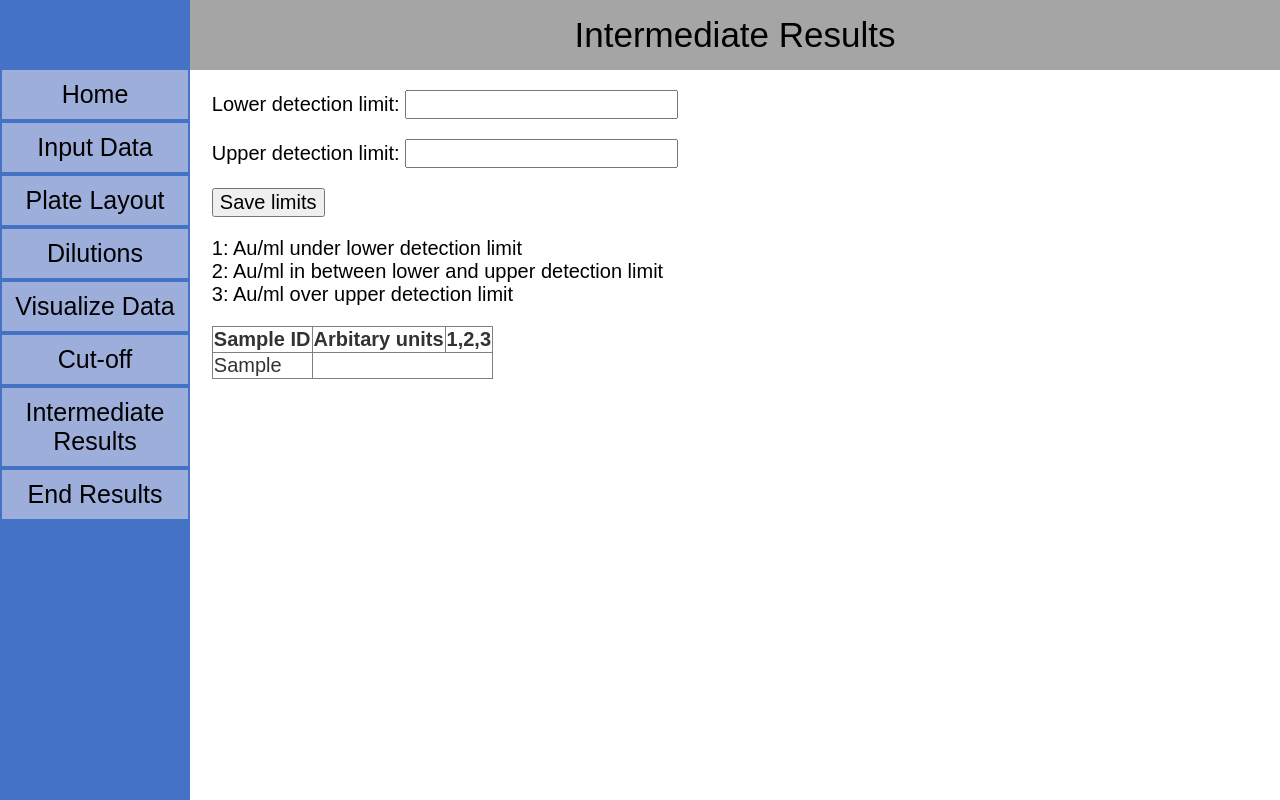
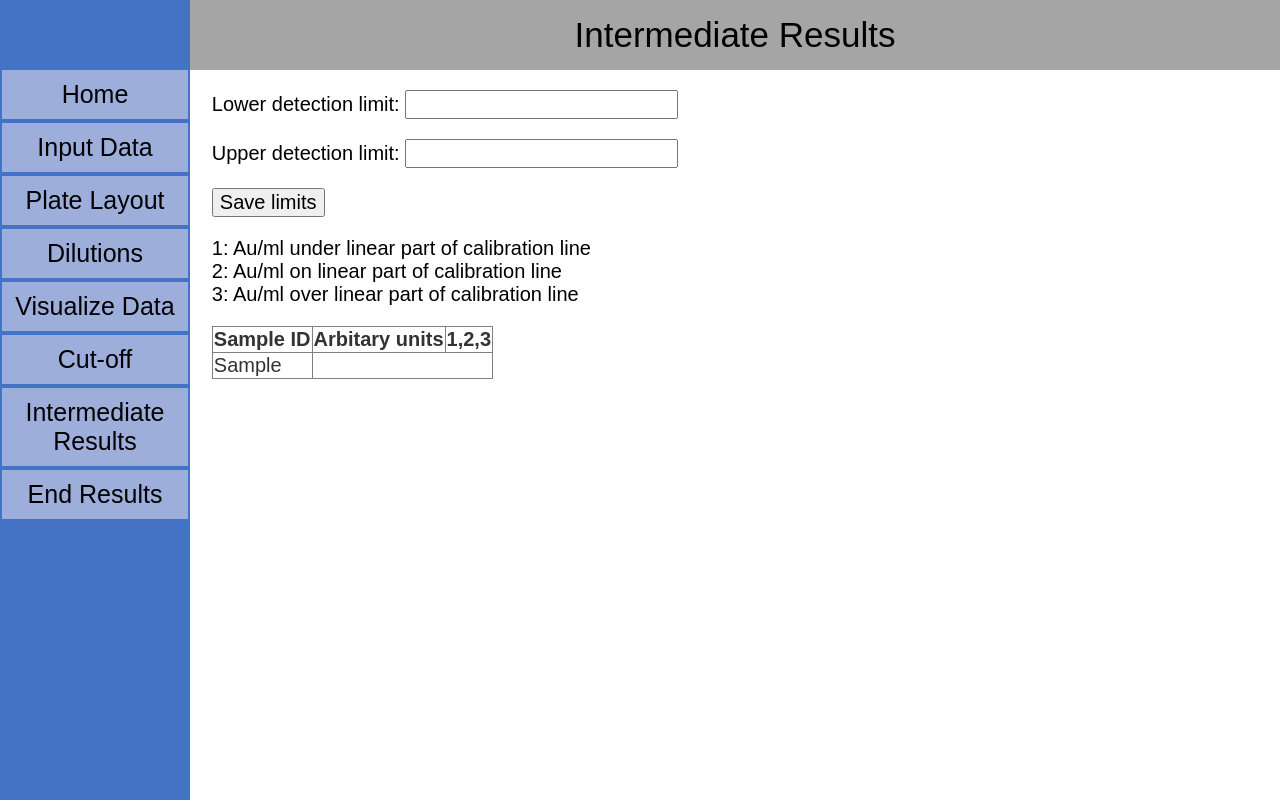
Before and after one commit to SheepInMeadow/ELISA-APP, a Django app: template ELISA_app/ELISA_core/templates/Intermediate_result.html in a window 1280 px wide. Run offline with Django 4.2, Linux system fonts and the light colour scheme; the template is opened without the code that fills it: most values are stand-ins (such as "Sample title", 1, 10 or a date in 2020).

Commit message:
changed descriptive tekst for 1: , 2: and 3: in Intermediate_result.html

```diff
--- a/ELISA_app/ELISA_core/templates/Intermediate_result.html
+++ b/ELISA_app/ELISA_core/templates/Intermediate_result.html
@@ -11,9 +11,9 @@
         <input class="spacing" type="submit" value="Save limits" name="limit_submit">
     </form>
     <p class="spacing">
-        1: Au/ml under lower detection limit<br>
-        2: Au/ml in between lower and upper detection limit<br>
-        3: Au/ml over upper detection limit<br>
+        1: Au/ml under linear part of calibration line<br>
+        2: Au/ml on linear part of calibration line<br>
+        3: Au/ml over linear part of calibration line<br>
     </p>
     <table class="spacing">
         <thead>
```
